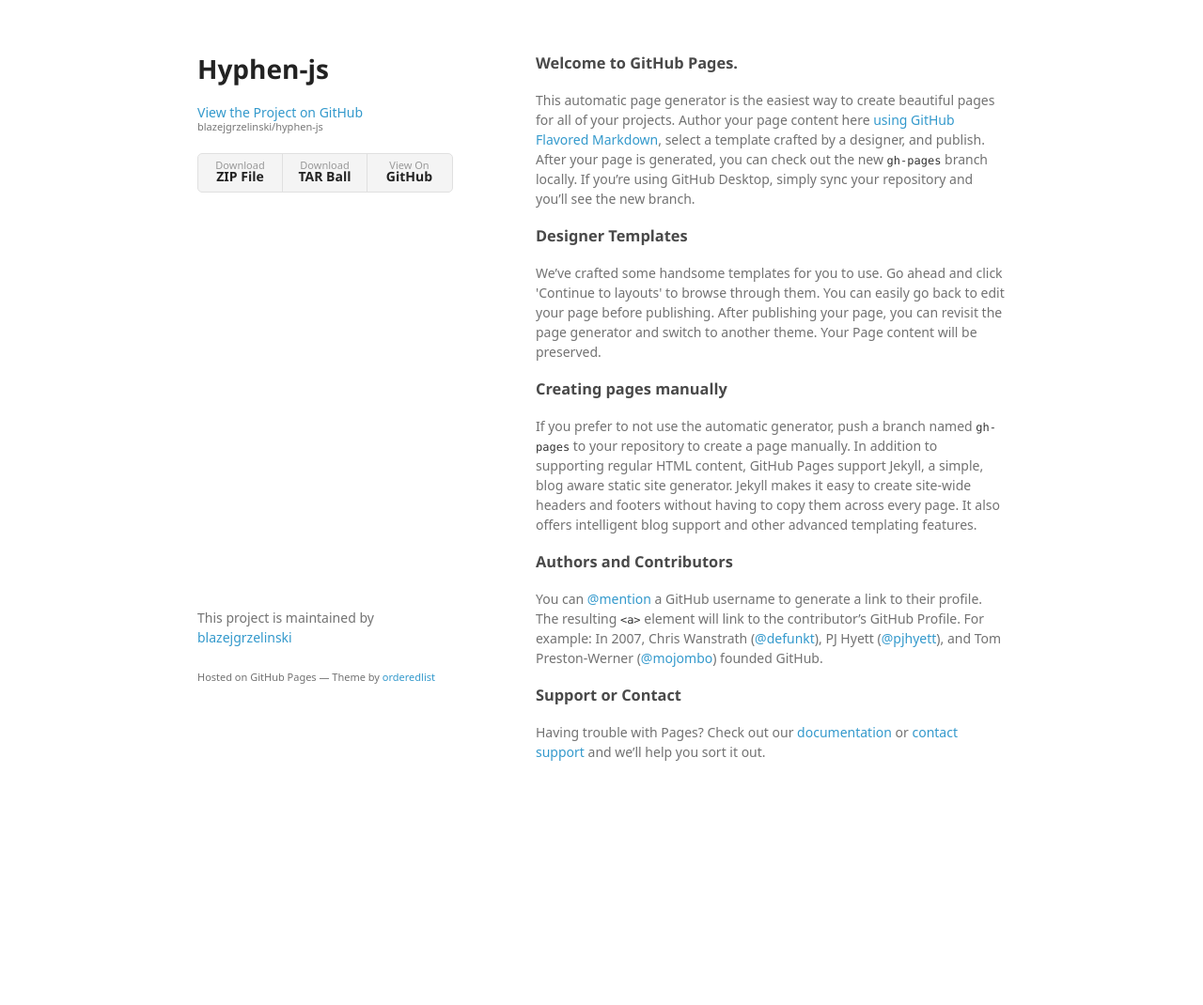
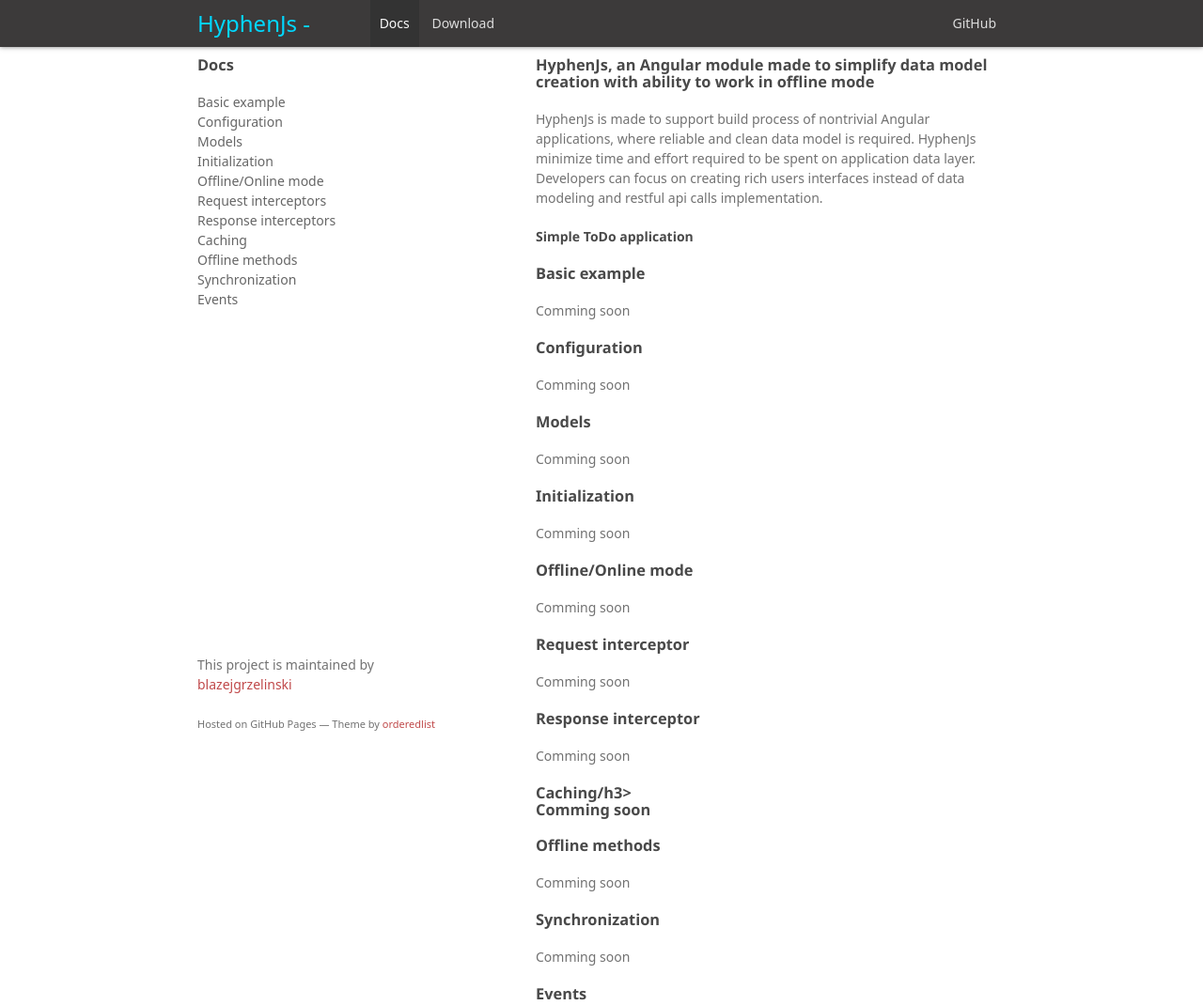
Before and after one commit to blazej-g/hyphen-js, a website: page index.html in a window 1280 px wide. Shown: the top 1070 px of the page at 94% size. Before the commit the page ends 881 px from the top, so only its background shows below. Drawn offline with Linux system fonts and the light colour scheme; a web font is replaced by a local one.

Commit message:
-doc part 1

```diff
--- a/index.html
+++ b/index.html
@@ -13,49 +13,89 @@
     <![endif]-->
 </head>
 <body>
+<div class="nav-main">
+    <div class="wrap">
+        <a class="nav-home" href="#welcome-to-github-pages">
+            HyphenJs -
+        </a>
+        <ul class="nav-site nav-site-internal">
+            <li><a href="/react/docs/getting-started.html" class="active">Docs</a></li>
+            <li><a href="https://github.com/blazejgrzelinski/hyphen-js/zipball/master">Download</a></li>
+        </ul>
+
+        <ul class="nav-site nav-site-external">
+            <li><a href="https://github.com/blazejgrzelinski/hyphen-js">GitHub</a></li>
+        </ul>
+    </div>
+</div>
 <div class="wrapper">
     <header>
-        <h1>Hyphen-js</h1>
-        <p></p>
+        <h3>Docs</h3>
+        <p class="view">
+        <div><a href="#basic_example">Basic example</a></div>
+        <div><a href="">Configuration</a></div>
+        <div><a href="">Models</a></div>
+        <div><a href="">Initialization</a></div>
+        <div><a href="">Offline/Online mode</a></div>
+        <div><a href="">Request interceptors</a></div>
+        <div><a href="">Response interceptors</a></div>
+        <div><a href="">Caching</a></div>
+        <div><a href="">Offline methods</a></div>
+        <div><a href="">Synchronization</a></div>
+        <div><a href="#events">Events</a></div>
+    </header>
+    <section>
+        <h3>HyphenJs, an Angular module made to simplify data model creation with ability to work in offline mode</h3>
 
-        <p class="view"><a href="https://github.com/blazejgrzelinski/hyphen-js">View the Project on GitHub <small>blazejgrzelinski/hyphen-js</small></a></p>
+        <p>HyphenJs is made to support build process of nontrivial Angular applications, where reliable and clean data model is required. HyphenJs minimize time
+            and effort required to be spent on application data layer. Developers can focus on creating rich users interfaces instead of data modeling and restful
+            api calls implementation.
+        </p>
+
+        <h4>Simple ToDo application</h4>
 
 
-        <ul>
-          <li><a href="https://github.com/blazejgrzelinski/hyphen-js/zipball/master">Download <strong>ZIP File</strong></a></li>
-          <li><a href="https://github.com/blazejgrzelinski/hyphen-js/tarball/master">Download <strong>TAR Ball</strong></a></li>
-          <li><a href="https://github.com/blazejgrzelinski/hyphen-js">View On <strong>GitHub</strong></a></li>
-        </ul>
-      </header>
-      <section>
-        <h3>
-<a id="welcome-to-github-pages" class="anchor" href="#welcome-to-github-pages" aria-hidden="true"><span aria-hidden="true" class="octicon octicon-link"></span></a>Welcome to GitHub Pages.</h3>
+        <h3 id="basic_example">Basic example</h3>
+        <p>Comming soon</p>
 
-<p>This automatic page generator is the easiest way to create beautiful pages for all of your projects. Author your page content here <a href="https://guides.github.com/features/mastering-markdown/">using GitHub Flavored Markdown</a>, select a template crafted by a designer, and publish. After your page is generated, you can check out the new <code>gh-pages</code> branch locally. If you’re using GitHub Desktop, simply sync your repository and you’ll see the new branch.</p>
+        <h3 id="configuration">Configuration</h3>
+        <p>Comming soon</p>
 
-<h3>
-<a id="designer-templates" class="anchor" href="#designer-templates" aria-hidden="true"><span aria-hidden="true" class="octicon octicon-link"></span></a>Designer Templates</h3>
+        <h3 id="models">Models</h3>
+        <p>Comming soon</p>
 
-<p>We’ve crafted some handsome templates for you to use. Go ahead and click 'Continue to layouts' to browse through them. You can easily go back to edit your page before publishing. After publishing your page, you can revisit the page generator and switch to another theme. Your Page content will be preserved.</p>
 
-<h3>
-<a id="creating-pages-manually" class="anchor" href="#creating-pages-manually" aria-hidden="true"><span aria-hidden="true" class="octicon octicon-link"></span></a>Creating pages manually</h3>
+        <h3 id="initialization">Initialization</h3>
+        <p>Comming soon</p>
 
-<p>If you prefer to not use the automatic generator, push a branch named <code>gh-pages</code> to your repository to create a page manually. In addition to supporting regular HTML content, GitHub Pages support Jekyll, a simple, blog aware static site generator. Jekyll makes it easy to create site-wide headers and footers without having to copy them across every page. It also offers intelligent blog support and other advanced templating features.</p>
+        <h3 id="offline_online">Offline/Online mode</h3>
+        <p>Comming soon</p>
 
-<h3>
-<a id="authors-and-contributors" class="anchor" href="#authors-and-contributors" aria-hidden="true"><span aria-hidden="true" class="octicon octicon-link"></span></a>Authors and Contributors</h3>
+        <h3 id="request_interceptor">Request interceptor</h3>
+        <p>Comming soon</p>
 
-<p>You can <a href="https://help.github.com/articles/basic-writing-and-formatting-syntax/#mentioning-users-and-teams" class="user-mention">@mention</a> a GitHub username to generate a link to their profile. The resulting <code>&lt;a&gt;</code> element will link to the contributor’s GitHub Profile. For example: In 2007, Chris Wanstrath (<a href="https://github.com/defunkt" class="user-mention">@defunkt</a>), PJ Hyett (<a href="https://github.com/pjhyett" class="user-mention">@pjhyett</a>), and Tom Preston-Werner (<a href="https://github.com/mojombo" class="user-mention">@mojombo</a>) founded GitHub.</p>
+        <h3 id="response_interceptor">Response interceptor</h3>
+        <p>Comming soon</p>
 
-<h3>
-<a id="support-or-contact" class="anchor" href="#support-or-contact" aria-hidden="true"><span aria-hidden="true" class="octicon octicon-link"></span></a>Support or Contact</h3>
+        <h3 id="caching">Caching/h3>
+        <p>Comming soon</p>
 
-<p>Having trouble with Pages? Check out our <a href="https://help.github.com/pages">documentation</a> or <a href="https://github.com/contact">contact support</a> and we’ll help you sort it out.</p>
+        <h3 id="offline_methods">Offline methods</h3>
+        <p>Comming soon</p>
+
+        <h3 id="synchronization">Synchronization</h3>
+        <p>Comming soon</p>
+
+        <h3 id="events">Events</h3>
+        <p>Comming soon</p>
+
     </section>
     <footer>
         <p>This project is maintained by <a href="https://github.com/blazejgrzelinski">blazejgrzelinski</a></p>
-        <p><small>Hosted on GitHub Pages &mdash; Theme by <a href="https://github.com/orderedlist">orderedlist</a></small></p>
+        <p>
+            <small>Hosted on GitHub Pages &mdash; Theme by <a href="https://github.com/orderedlist">orderedlist</a>
+            </small>
+        </p>
     </footer>
 </div>
 <script src="javascripts/scale.fix.js"></script>
@@ -67,7 +107,8 @@
     try {
         var pageTracker = _gat._getTracker("UA-75045145-1");
         pageTracker._trackPageview();
-            } catch(err) {}
+    } catch (err) {
+    }
 </script>
 
 </body>
--- a/stylesheets/styles.css
+++ b/stylesheets/styles.css
@@ -56,7 +56,8 @@
 
 body {
   background-color: #fff;
-  padding:50px;
+  padding: 0 0;
+  margin: 0 0;
   font: 14px/1.5 "Noto Sans", "Helvetica Neue", Helvetica, Arial, sans-serif;
   color:#727272;
   font-weight:400;
@@ -88,12 +89,12 @@
 }
 
 a {
-  color:#39c;
+  color:#666;
   text-decoration:none;
 }
 
 a:hover {
-  color:#069;
+  color:#cc7a6f;
 }
 
 a small {
@@ -104,12 +105,13 @@
 }
 
 a:hover small {
-  color:#777;
+  color:#cc7a6f;
 }
 
 .wrapper {
   width:860px;
   margin:0 auto;
+  padding-top: 60px;
 }
 
 blockquote {
@@ -244,8 +246,12 @@
   width:270px;
   float:left;
   position:fixed;
-  bottom:50px;
+  bottom:0px;
   -webkit-font-smoothing:subpixel-antialiased;
+}
+
+footer a {
+  color: #c0494a;
 }
 
 @media print, screen and (max-width: 960px) {
@@ -303,7 +309,8 @@
 
 @media print, screen and (max-width: 480px) {
   body {
-    padding:15px;
+    padding: 0 0;
+    margin: 0 0;
   }
 
   header ul {
@@ -317,8 +324,94 @@
 
 @media print {
   body {
-    padding:0.4in;
+    padding: 0 0;
+    margin: 0 0;
     font-size:12pt;
     color:#444;
   }
 }
+
+.wrap {
+  width: 860px;
+  margin-left: auto;
+  margin-right: auto;
+  padding-left: 20px;
+  padding-right: 20px;
+}
+
+
+
+.nav-main {
+  background: #3C3A3A;
+  color: #fafafa;
+  position: fixed;
+  top: 0;
+  height: 50px;
+  box-shadow: 0 0 5px rgba(0,0,0,0.5);
+  width: 100%;
+  z-index: 100
+}
+
+.nav-main:after {
+  content: "";
+  display: table;
+  clear: both
+}
+
+.nav-main a {
+  color: #e9e9e9;
+  text-decoration: none
+}
+
+.nav-main .nav-site-internal {
+  margin: 0 0 0 20px
+}
+
+.nav-main .nav-site-external {
+  float: right;
+  margin: 0
+}
+
+.nav-main .nav-site li {
+  margin: 0
+}
+
+.nav-main .nav-site a {
+  box-sizing: content-box;
+  padding: 0 10px;
+  line-height: 50px;
+  display: inline-block;
+  height: 50px;
+  color: #ddd
+}
+
+.nav-main .nav-site a:hover {
+  color: #fff
+}
+
+.nav-main .nav-site a.active {
+  color: #fafafa;
+  background: #333
+}
+
+.nav-main .nav-home {
+  color: #00d8ff;
+  font-size: 24px;
+  line-height: 50px;
+  height: 50px;
+  display: inline-block
+}
+
+.nav-main .nav-logo {
+  vertical-align: middle;
+  display: inline-block
+}
+
+.nav-main ul {
+  display: inline-block;
+  vertical-align: top
+}
+
+.nav-main li {
+  display: inline
+}
```
Lines whose indentation alone changed are shown as unchanged.
